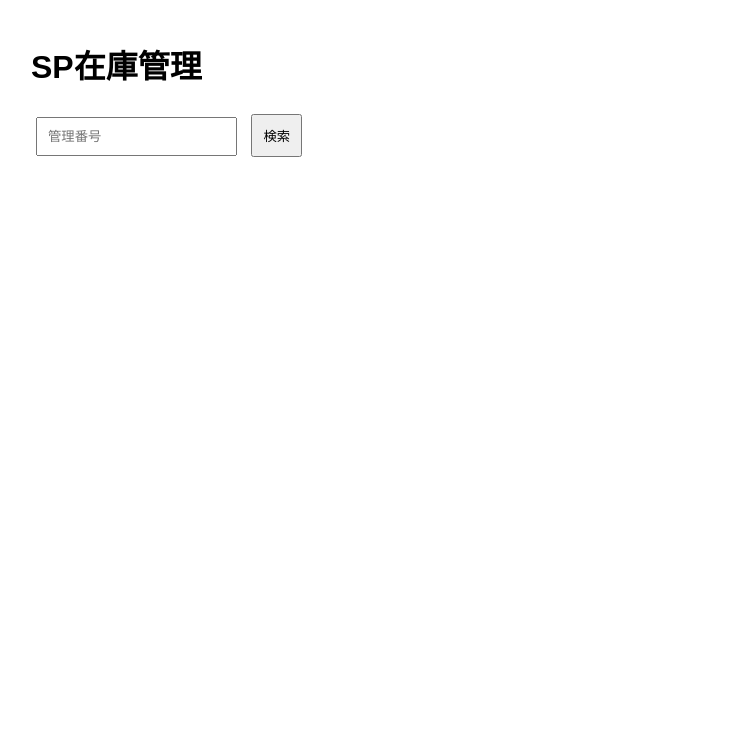
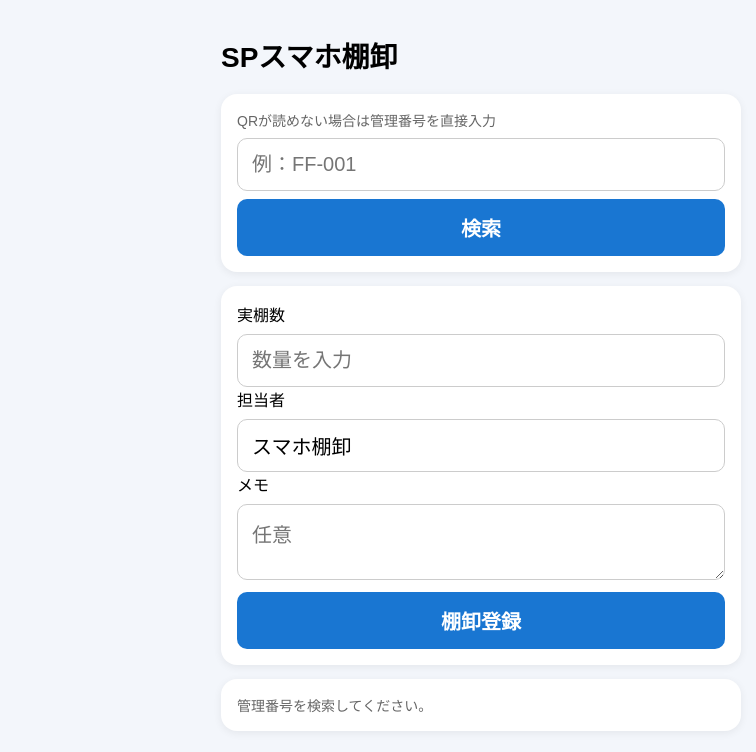
Before and after one commit to spshareinventory-hub/sp-stocktake, a plain HTML site: page index.html in a window 1280 px wide. Shown: the whole page, without its empty margins (159-915 px from the left). Drawn offline with nearby package versions, Linux system fonts and the light colour scheme.

Commit message:
Update index.html

```diff
--- a/index.html
+++ b/index.html
@@ -3,60 +3,121 @@
 <head>
 <meta charset="UTF-8">
 <meta name="viewport" content="width=device-width, initial-scale=1.0">
-<title>SP在庫管理</title>
+<title>SPスマホ棚卸</title>
+<script src="https://cdn.jsdelivr.net/npm/@supabase/supabase-js@2"></script>
+<style>
+body{font-family:sans-serif;background:#f3f6fb;margin:0;padding:16px;}
+.wrap{max-width:520px;margin:auto;}
+h1{font-size:28px;}
+.card{background:white;border-radius:16px;padding:16px;margin:14px 0;box-shadow:0 2px 8px #0001;}
+input,textarea,button{width:100%;box-sizing:border-box;font-size:20px;padding:14px;margin-top:8px;border-radius:10px;border:1px solid #ccc;}
+button{background:#1976d2;color:white;font-weight:bold;border:none;}
+img{width:100%;max-height:320px;object-fit:contain;background:#eee;border-radius:12px;margin-top:12px;}
+.small{color:#666;font-size:14px;}
+.hidden{display:none;}
+</style>
+</head>
+<body>
+<div class="wrap">
+<h1>SPスマホ棚卸</h1>
 
-<style>
-body{
-    font-family: sans-serif;
-    max-width:900px;
-    margin:auto;
-    padding:20px;
+<div class="card">
+  <div class="small">QRが読めない場合は管理番号を直接入力</div>
+  <input id="code" placeholder="例：FF-001">
+  <button onclick="searchItem()">検索</button>
+</div>
+
+<div id="itemBox" class="card hidden">
+  <h2 id="itemName"></h2>
+  <div id="itemInfo"></div>
+  <img id="itemPhoto">
+</div>
+
+<div class="card">
+  <label>実棚数</label>
+  <input id="actualQty" type="number" placeholder="数量を入力">
+  <label>担当者</label>
+  <input id="person" value="スマホ棚卸">
+  <label>メモ</label>
+  <textarea id="memo" placeholder="任意"></textarea>
+  <button onclick="saveResult()">棚卸登録</button>
+</div>
+
+<div id="msg" class="card small">管理番号を検索してください。</div>
+</div>
+
+<script>
+const SUPABASE_URL = "https://aqoekjxffnxglplihahd.supabase.co";
+const SUPABASE_KEY = "sb_publishable_me-K-qKQrbrk8yloC6vMQw_BL0uato-";
+const client = supabase.createClient(SUPABASE_URL, SUPABASE_KEY);
+
+let currentItem = null;
+
+async function searchItem(){
+  const code = document.getElementById("code").value.trim();
+  if(!code){ setMsg("管理番号を入力してください。"); return; }
+
+  setMsg("検索中...");
+  const { data, error } = await client
+    .from("items")
+    .select("*")
+    .eq("code", code)
+    .single();
+
+  if(error || !data){
+    currentItem = null;
+    document.getElementById("itemBox").classList.add("hidden");
+    setMsg("該当データがありません。");
+    return;
+  }
+
+  currentItem = data;
+  document.getElementById("itemName").textContent = data.name || "";
+  document.getElementById("itemInfo").innerHTML =
+    "管理番号：" + data.code + "<br>" +
+    "分類：" + (data.category || "") + "<br>" +
+    "保管場所：" + (data.location || "");
+
+  const { data: urlData } = client.storage
+    .from("photos")
+    .getPublicUrl(data.photo_path);
+
+  document.getElementById("itemPhoto").src = urlData.publicUrl;
+  document.getElementById("itemBox").classList.remove("hidden");
+  setMsg("対象を確認して実棚数を入力してください。");
 }
 
-input,button{
-    padding:10px;
-    margin:5px;
+async function saveResult(){
+  if(!currentItem){ setMsg("先に管理番号を検索してください。"); return; }
+
+  const actualQty = document.getElementById("actualQty").value;
+  const person = document.getElementById("person").value.trim();
+  const memo = document.getElementById("memo").value.trim();
+
+  if(actualQty === ""){ setMsg("実棚数を入力してください。"); return; }
+
+  setMsg("登録中...");
+  const { error } = await client.from("stocktake_results").insert({
+    code: currentItem.code,
+    name: currentItem.name,
+    actual_qty: Number(actualQty),
+    person: person || "スマホ棚卸",
+    memo: memo
+  });
+
+  if(error){
+    setMsg("登録失敗：" + error.message);
+    return;
+  }
+
+  setMsg("棚卸登録しました！");
+  document.getElementById("actualQty").value = "";
+  document.getElementById("memo").value = "";
 }
 
-.card{
-    border:1px solid #ccc;
-    border-radius:10px;
-    padding:15px;
-    margin-top:10px;
+function setMsg(text){
+  document.getElementById("msg").textContent = text;
 }
-
-img{
-    max-width:300px;
-    margin-top:10px;
-}
-</style>
-</head>
-
-<body>
-
-<h1>SP在庫管理</h1>
-
-<input type="text" id="searchCode" placeholder="管理番号">
-
-<button onclick="searchItem()">
-検索
-</button>
-
-<div id="result"></div>
-
-<script>
-
-async function searchItem(){
-
-    const code =
-    document.getElementById("searchCode").value;
-
-    document.getElementById("result").innerHTML =
-    "検索中...";
-
-}
-
 </script>
-
 </body>
 </html>
```
